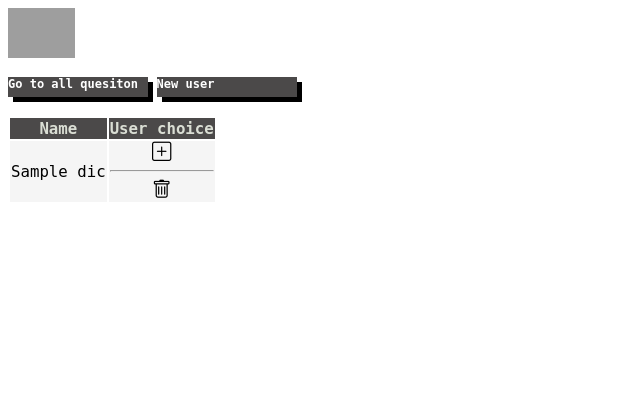
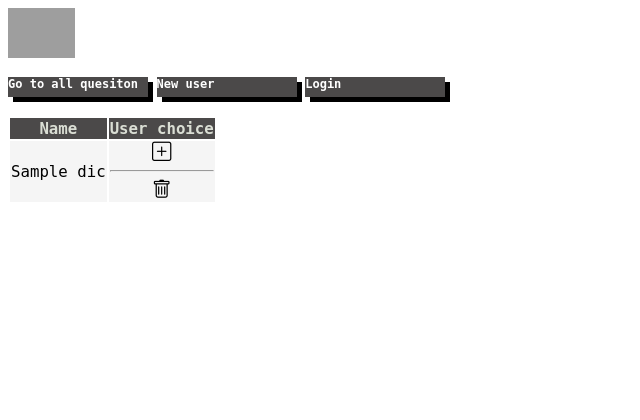
Before and after one commit to MadalinaRadulescu/Ask-Mate, a Flask app: template templates/main.html in a window 1280 px wide. Shown: the top 420 px of the page, without its empty margins (0-640 px from the left). Run offline with Flask 2, Linux system fonts and the light colour scheme; the template is opened without the code that fills it: most values are stand-ins (such as "Sample title", 1, 10 or a date in 2020); some libraries are stand-ins or nearby versions; grey boxes are pictures that could not be loaded.

Commit message:
login route + html

```diff
--- a/server.py
+++ b/server.py
@@ -304,6 +304,10 @@ def bonus_questions():
 def registration():
     return render_template('registration.html')
 
+@app.route("/login")
+def login():
+    return render_template('login.html')
+
 
 if __name__ == "__main__":
     app.run(debug=True, port=5002)
--- a/templates/main.html
+++ b/templates/main.html
@@ -13,9 +13,10 @@
     <br>
 
     <br>
-    <div class="main" style="display:inline-block">  <a href="/list" id="add-href">Go to all quesiton</a> </div>
+    <div class="main" style="display:inline-block">  <a href="{{url_for('question_list')}}" id="add-href">Go to all quesiton</a> </div>
 
     <div class="main" style="display:inline-block">  <a href="{{url_for('registration')}}" id="add-href">New user</a> </div>
+    <div class="main" style="display:inline-block">  <a href="{{url_for('login')}}" id="add-href">Login</a> </div>
     <br>
     <br>
 <!-- <hr> <a href="#" > <i class="bi bi-caret-up-square"></i></a> <a href="#"> <i class="bi bi-caret-down-square"></i></a></th> -->
```
Also changed, not shown: templates/login.html (added, +11 -0 lines).
